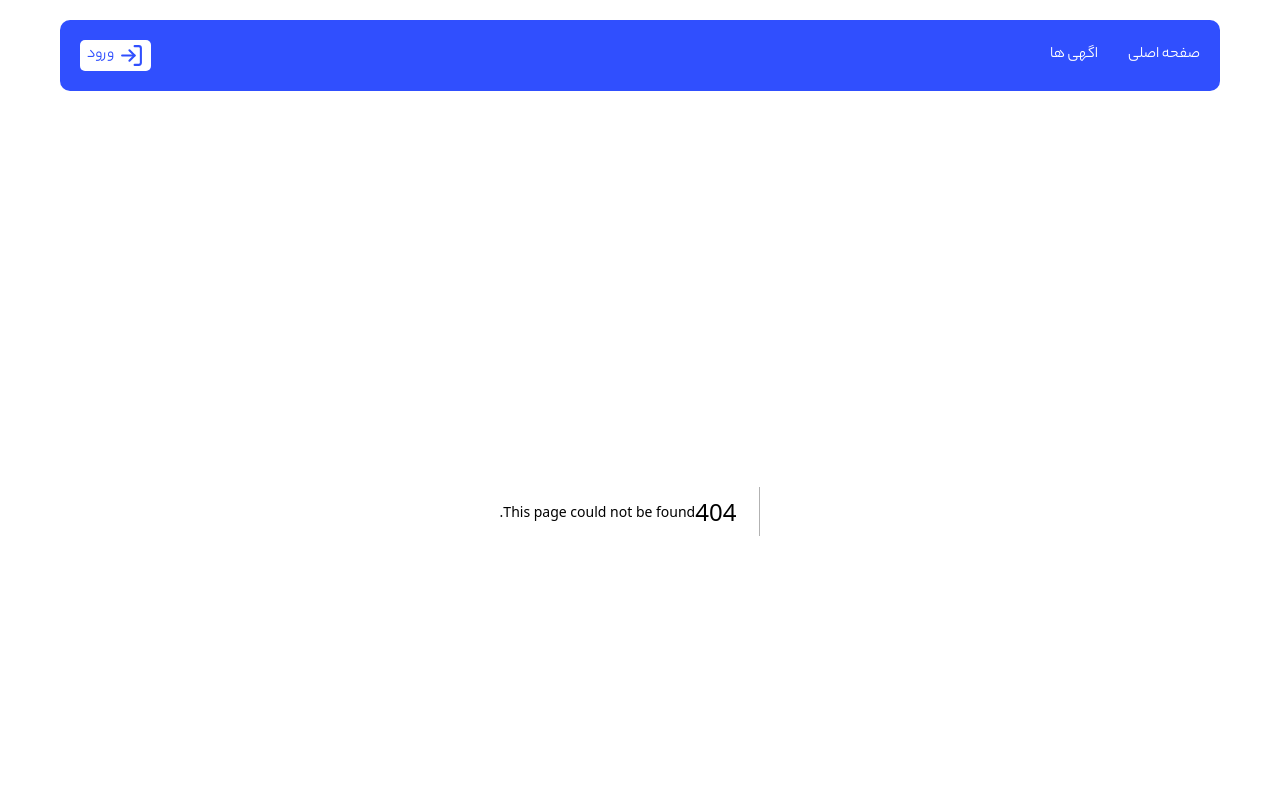
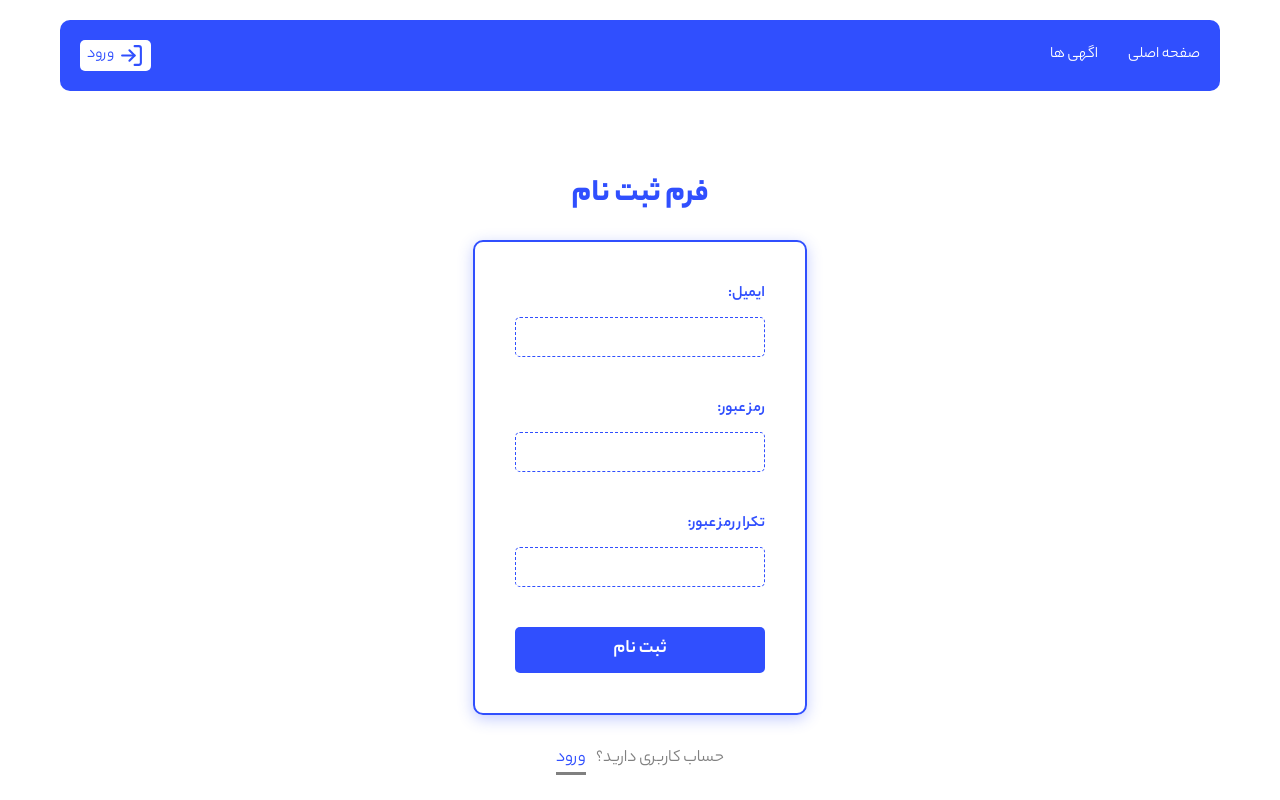
Before and after one commit to amirkhoda/real-state, a Next.js app: page /signup in a window 1280 px wide. Before the commit this address had no page. Shown: the top 800 px of the page. Built offline with nearby package versions, Linux system fonts and the light colour scheme.

Commit message:
feat: create the signup page

```diff
--- a/package.json
+++ b/package.json
@@ -10,12 +10,15 @@
   },
   "dependencies": {
     "bcryptjs": "^2.4.3",
+    "mongodb": "^2.2.36",
     "mongoose": "^8.0.3",
     "next": "14.0.4",
     "next-auth": "^4.24.5",
     "react": "^18",
     "react-dom": "^18",
-    "react-icons": "^4.12.0"
+    "react-hot-toast": "^2.4.1",
+    "react-icons": "^4.12.0",
+    "react-loader-spinner": "^6.1.0"
   },
   "devDependencies": {
     "eslint": "^8",
--- /dev/null
+++ b/src/app/signup/page.js
@@ -0,0 +1,8 @@
+import SingupPage from "@/template/SingupPage";
+import React from "react";
+
+function Signup() {
+  return <SingupPage />;
+}
+
+export default Signup;
--- /dev/null
+++ b/src/components/template/SingupPage.js
@@ -0,0 +1,82 @@
+"use client";
+import React, { useState } from "react";
+import styles from "@/template/SingupPage.module.css";
+import Link from "next/link";
+import { Toaster, toast } from "react-hot-toast";
+import { useRouter } from "next/navigation";
+import { ThreeDots } from "react-loader-spinner";
+function SingupPage() {
+  const [email, setEmail] = useState("");
+  const [password, setPassword] = useState("");
+  const [rePassword, setRePassword] = useState("");
+  const [loading, setLoading] = useState(false);
+
+  const router = useRouter();
+
+  const signupHandler = async (e) => {
+    e.preventDefault();
+
+    if (password !== rePassword) {
+      toast.error("رمز و تکرار آن برابر نیست");
+      return;
+    }
+    setLoading(true);
+    const res = await fetch("/api/auth/signup", {
+      method: "POST",
+      body: JSON.stringify({ email, password }),
+      headers: { "Content-Type": "application/json" },
+    });
+    const data = await res.json();
+    setLoading(false);
+    if (res.status === 201) {
+      router.push("/signin");
+    } else {
+      toast.error(data.error);
+    }
+  };
+  return (
+    <div className={styles.form}>
+      <h4>فرم ثبت نام</h4>
+      <form>
+        <label>ایمیل:</label>
+        <input
+          type="text"
+          value={email}
+          onChange={(e) => setEmail(e.target.value)}
+        />
+        <label>رمز عبور:</label>
+        <input
+          type="password"
+          value={password}
+          onChange={(e) => setPassword(e.target.value)}
+        />
+        <label>تکرار رمز عبور:</label>
+        <input
+          type="password"
+          value={rePassword}
+          onChange={(e) => setRePassword(e.target.value)}
+        />
+        {loading ? (
+          <ThreeDots
+            color="#304ffe"
+            height={45}
+            visible={true}
+            ariaLabel="three-dots-loading"
+            wrapperStyle={{ margin: "auto" }}
+          />
+        ) : (
+          <button type="submit" onClick={signupHandler}>
+            ثبت نام
+          </button>
+        )}
+      </form>
+      <p>
+        حساب کاربری دارید؟
+        <Link href="/signin">ورود</Link>
+      </p>
+      <Toaster />
+    </div>
+  );
+}
+
+export default SingupPage;
--- /dev/null
+++ b/src/components/template/SingupPage.module.css
@@ -0,0 +1,74 @@
+.form {
+  display: flex;
+  flex-direction: column;
+  justify-content: center;
+  align-items: center;
+  height: 90vh;
+}
+
+.form h4 {
+  color: #304ffe;
+  font-weight: 600;
+  font-size: 2rem;
+  margin-bottom: 20px;
+}
+
+.form form {
+  display: flex;
+  flex-direction: column;
+  max-width: 700px;
+  box-shadow: #304ffe4a 0px 4px 15px;
+  border: 2px solid #304ffe;
+  padding: 40px;
+  border-radius: 10px;
+  margin-bottom: 30px;
+}
+
+.form label {
+  color: #304ffe;
+  margin-bottom: 10px;
+  font-weight: 400;
+}
+
+.form input {
+  margin-bottom: 40px;
+  width: 250px;
+  border: 1px #304ffe dashed;
+  color: grey;
+  border-radius: 5px;
+  padding: 10px;
+  direction: ltr !important;
+  font-size: 1rem;
+  height: 40px;
+}
+
+.form input:focus {
+  border: 1px #304ffe solid;
+  outline: none;
+}
+
+.form button {
+  border: none;
+  background-color: #304ffe;
+  color: #fff;
+  font-size: 1.2rem;
+  font-weight: 400;
+  border-radius: 5px;
+  transition: all ease-in 0.1s;
+  cursor: pointer;
+  padding: 8px 0;
+}
+.form button:hover {
+  transform: scale(1.05);
+}
+
+.form p {
+  color: grey;
+  font-size: 1.1rem;
+}
+
+.form a {
+  color: #304ffe;
+  margin-right: 10px;
+  border-bottom: 3px solid grey;
+}
```
Also changed, not shown: src/app/api/auth/[...nextauth]/route.js (added, +39 -0 lines), 2 other files (tests, documents, lock files or other folders).
